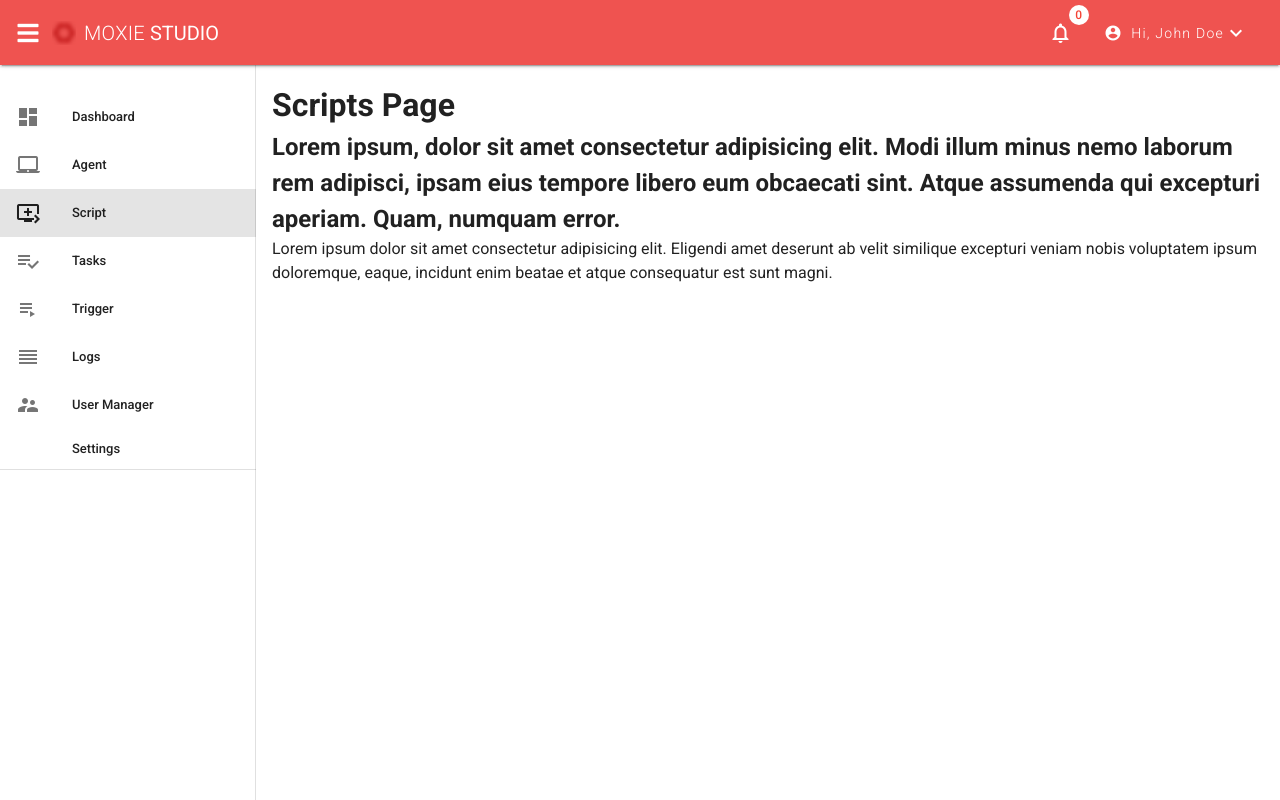
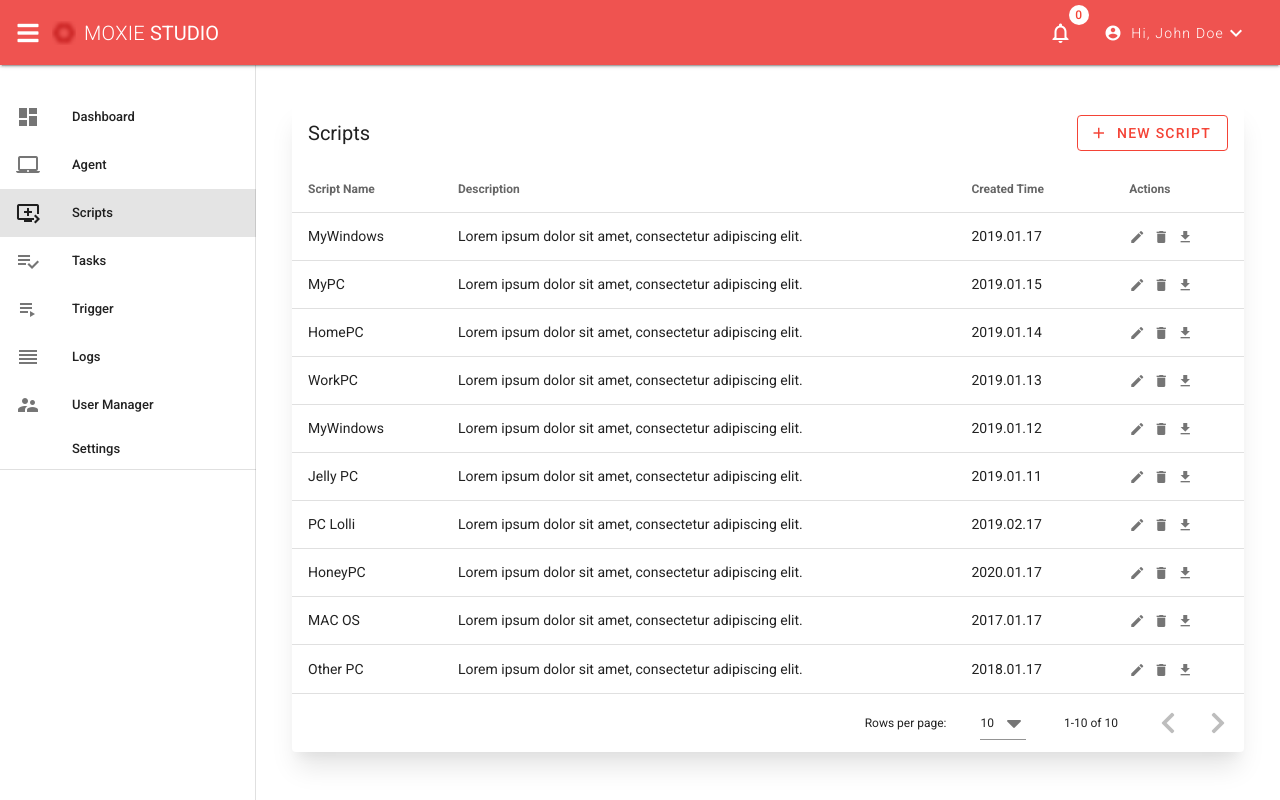
Before and after one commit to vehby/moxie, a Vue app: page /scripts in a window 1280 px wide. Built offline with nearby package versions, Linux system fonts and the light colour scheme; what vue-google-charts would draw is missing.

Commit message:
Added Scripts Page
to be continued

```diff
--- a/src/components/NavBar.vue
+++ b/src/components/NavBar.vue
@@ -13,9 +13,6 @@
                     </v-list-item-content>
                 </v-list-item>
                 <v-divider></v-divider>
-
-
-
 
                 <!-- If you need sub menu list you can use  -->
                 <!-- <v-list-group :value="false">
@@ -100,7 +97,7 @@
       items: [
         { icon: 'dashboard', text: 'Dashboard', route:'/dashboard' },
         { icon: 'laptop_mac', text: 'Agent', route:'/agent'},
-        { icon: 'queue_play_next', text: 'Script', route:'/scripts'},
+        { icon: 'queue_play_next', text: 'Scripts', route:'/scripts'},
         { icon: 'playlist_add_check', text: 'Tasks', route:'/tasks'},
         { icon: 'playlist_play', text: 'Trigger', route:'/trigger'},
         { icon: 'reorder', text: 'Logs', route:'/logs'},
--- a/src/views/Scripts.vue
+++ b/src/views/Scripts.vue
@@ -1,13 +1,277 @@
 <template>
-    <div>
-        <h1>Scripts Page</h1>
-        <h2>Lorem ipsum, dolor sit amet consectetur adipisicing elit. Modi illum minus nemo laborum rem adipisci, ipsam eius tempore libero eum obcaecati sint. Atque assumenda qui excepturi aperiam. Quam, numquam error.</h2>
-        <p>Lorem ipsum dolor sit amet consectetur adipisicing elit. Eligendi amet deserunt ab velit similique excepturi veniam nobis voluptatem ipsum doloremque, eaque, incidunt enim beatae et atque consequatur est sunt magni.</p>
-    </div>
+  <v-data-table
+    :headers="headers"
+    :items="agents"
+    class="shadow-xl mx-5 my-5"
+  >
+    <template v-slot:top>
+      <v-toolbar flat color="white">
+        <v-toolbar-title>Scripts</v-toolbar-title>
+        <v-spacer></v-spacer>
+        <v-dialog v-model="dialog" max-width="500px">
+          <template v-slot:activator="{ on }">
+            <v-btn outlined color="red" v-on="on">
+                <v-icon left>add</v-icon>
+                New Script</v-btn>
+          </template>
+          <v-card>
+              <v-form
+      ref="form"
+      v-model="valid">
+            <v-card-title>
+              <span class="headline">{{ formTitle }}</span>
+            </v-card-title>
+
+            <v-card-text>
+              <v-container>
+
+                <v-row>
+
+                  <v-col cols="12" sm="6" md="6">
+                    <v-text-field v-model="editedItem.scriptName" label="Script Name" required :rules="scriptNameRules"></v-text-field>
+                  </v-col>
+                  <v-col cols="12" sm="6" md="6">
+                    <v-text-field disabled v-model="editedItem.createdtime" label="Created Time"></v-text-field>
+                  </v-col>
+                  <v-col cols="12" sm="6" md="12">
+                    <v-text-field v-model="editedItem.commandLine" label="Command Line" required :rules="commandLineRules"></v-text-field>
+                  </v-col>
+                  <v-col cols="12" sm="6" md="12">
+                    <v-text-field v-model="editedItem.description" label="Description" required :rules="descriptionRules"></v-text-field>
+                  </v-col>
+                  <v-col cols="12" sm="6" md="12">
+                    <v-file-input show-size counter multiple label="File input" required :rules="filesRules"></v-file-input>
+                  </v-col>
+
+
+                </v-row>
+
+              </v-container>
+            </v-card-text>
+
+            <v-card-actions>
+              <v-spacer></v-spacer>
+              <v-btn color="blue darken-1" text @click="close">Cancel</v-btn>
+              <v-btn color="blue darken-1" text @click="save" >Save</v-btn>
+            </v-card-actions>
+             </v-form>
+          </v-card>
+        </v-dialog>
+      </v-toolbar>
+    </template>
+    <template v-slot:item.action="{ item }">
+      <v-icon
+        small
+        class="mr-2"
+        @click="editItem(item)"
+      >
+        edit
+      </v-icon>
+      <v-icon
+        small
+        @click="deleteItem(item)"
+      >
+        delete
+      </v-icon>
+      <v-icon
+        small
+        class="ml-2"
+      >
+        get_app
+      </v-icon>
+    </template>
+    <template v-slot:no-data>
+      <v-btn color="primary" @click="initialize">Reset</v-btn>
+    </template>
+
+    <template v-slot:item.status="{ item }">
+      <v-chip :color="item.status" dark>{{ item.status }}</v-chip>
+    </template>
+
+
+  </v-data-table>
 </template>
 
+
 <script>
-export default {
+  export default {
+    data: () => ({
+      dialog: false,
+      valid: false,
+      scriptNameRules: [
+        v => !!v || 'Script name is required',
+      ],
+      descriptionRules: [
+        v => !!v || 'Description is required',
+      ],
+      filesRules: [
+        v => !!v || 'File is required',
+      ],
+      commandLineRules: [
+        v => !!v || 'Command line is required',
+      ],
+      date: new Date().toISOString().substr(0, 7),
+      menu: false,
+      modal: false,
+      headers: [
+        {text: 'Script Name', align: 'left', sortable: true, value: 'scriptName'},
+        { text: 'Description', value: 'description' },
+        { text: 'Created Time', value: 'createdtime' },
+        { text: 'Actions', value: 'action', sortable: false },
+      ],
+      agents: [],
+      editedIndex: -1,
+      editedItem: {
+        scriptName: '',
+        createdtime :'',
+        description: '',
+        commandLine:'',
+        files:''
 
+      },
+      defaultItem: {
+       scriptName: '',
+        createdtime :'',
+        description: '',
+        commandLine:'',
+        files:''
+      },
+    }),
+
+    computed: {
+      formTitle () {
+        return this.editedIndex === -1 ? 'New Script' : 'Edit Script'
+      },
+    },
+
+    watch: {
+      dialog (val) {
+        val || this.close()
+      },
+    },
+
+    created () {
+      this.initialize()
+    },
+
+    methods: {
+      initialize () {
+        this.agents = [
+          {
+            scriptName: 'MyWindows',
+            createdtime: "2019.01.17",
+            commandLine:"Ipsum lorem ipsum sit amet",
+            description: "Lorem ipsum dolor sit amet, consectetur adipiscing elit.",
+            files:''
+          },
+          {
+            scriptName: 'MyPC',
+            createdtime:"2019.01.15",
+            commandLine:"Ipsum lorem ipsum sit amet",
+            description: "Lorem ipsum dolor sit amet, consectetur adipiscing elit.",
+            files:''
+          },
+          {
+            scriptName: 'HomePC',
+            createdtime: "2019.01.14",
+            commandLine:"Ipsum lorem ipsum sit amet",
+            description: "Lorem ipsum dolor sit amet, consectetur adipiscing elit.",
+            files:''
+          },
+          {
+            scriptName: 'WorkPC',
+            createdtime: "2019.01.13",
+            commandLine:"Ipsum lorem ipsum sit amet",
+            description: "Lorem ipsum dolor sit amet, consectetur adipiscing elit.",
+            files:''
+          },
+          {
+            scriptName: 'MyWindows',
+            createdtime: "2019.01.12",
+            commandLine:"Ipsum lorem ipsum sit amet",
+            description: "Lorem ipsum dolor sit amet, consectetur adipiscing elit.",
+            files:''
+          },
+          {
+            scriptName: 'Jelly PC',
+            createdtime: "2019.01.11",
+            commandLine:"Ipsum lorem ipsum sit amet",
+            description: "Lorem ipsum dolor sit amet, consectetur adipiscing elit.",
+            files:''
+          },
+          {
+            scriptName: 'PC Lolli',
+            createdtime: "2019.02.17",
+            commandLine:"Ipsum lorem ipsum sit amet",
+            description: "Lorem ipsum dolor sit amet, consectetur adipiscing elit.",
+            files:''
+
+          },
+          {
+            scriptName: 'HoneyPC',
+            createdtime: "2020.01.17",
+            commandLine:"Ipsum lorem ipsum sit amet",
+            description: "Lorem ipsum dolor sit amet, consectetur adipiscing elit.",
+            files:''
+          },
+          {
+            scriptName: 'MAC OS ',
+            createdtime: "2017.01.17",
+            commandLine:"Ipsum lorem ipsum sit amet",
+            description: "Lorem ipsum dolor sit amet, consectetur adipiscing elit.",
+            files:''
+
+          },
+          {
+            scriptName: 'Other PC',
+            createdtime: "2018.01.17",
+            commandLine:"Ipsum lorem ipsum sit amet",
+            description: "Lorem ipsum dolor sit amet, consectetur adipiscing elit.",
+            files:''
+
+          },
+        ]
+      },
+
+      editItem (item) {
+        this.editedIndex = this.agents.indexOf(item)
+        this.editedItem = Object.assign({}, item)
+        this.dialog = true
+      },
+
+      deleteItem (item) {
+        const index = this.agents.indexOf(item)
+        confirm('Are you sure you want to delete this Agent?') && this.agents.splice(index, 1)
+      },
+
+      close () {
+        this.dialog = false
+        setTimeout(() => {
+          this.editedItem = Object.assign({}, this.defaultItem)
+          this.editedIndex = -1
+        }, 300)
+      },
+
+      save () {
+        if (this.editedIndex > -1) {
+          Object.assign(this.agents[this.editedIndex], this.editedItem)
+        } else {
+          this.agents.push(this.editedItem)
+        }
+        this.close()
+      },
+    },
+  }
+</script>
+
+<style scoped>
+.shadow-xl	{
+    box-shadow: 0 20px 25px -5px rgba(0, 0, 0, 0.1), 0 10px 10px -5px rgba(0, 0, 0, 0.04);
 }
-</script>
+.Active{
+    background-color: #27ae60!important;
+}
+.Deactive{
+    background-color: #c0392b!important;
+}
+</style>
```
Also changed, not shown: 12 other files (tests, documents, lock files or other folders).
